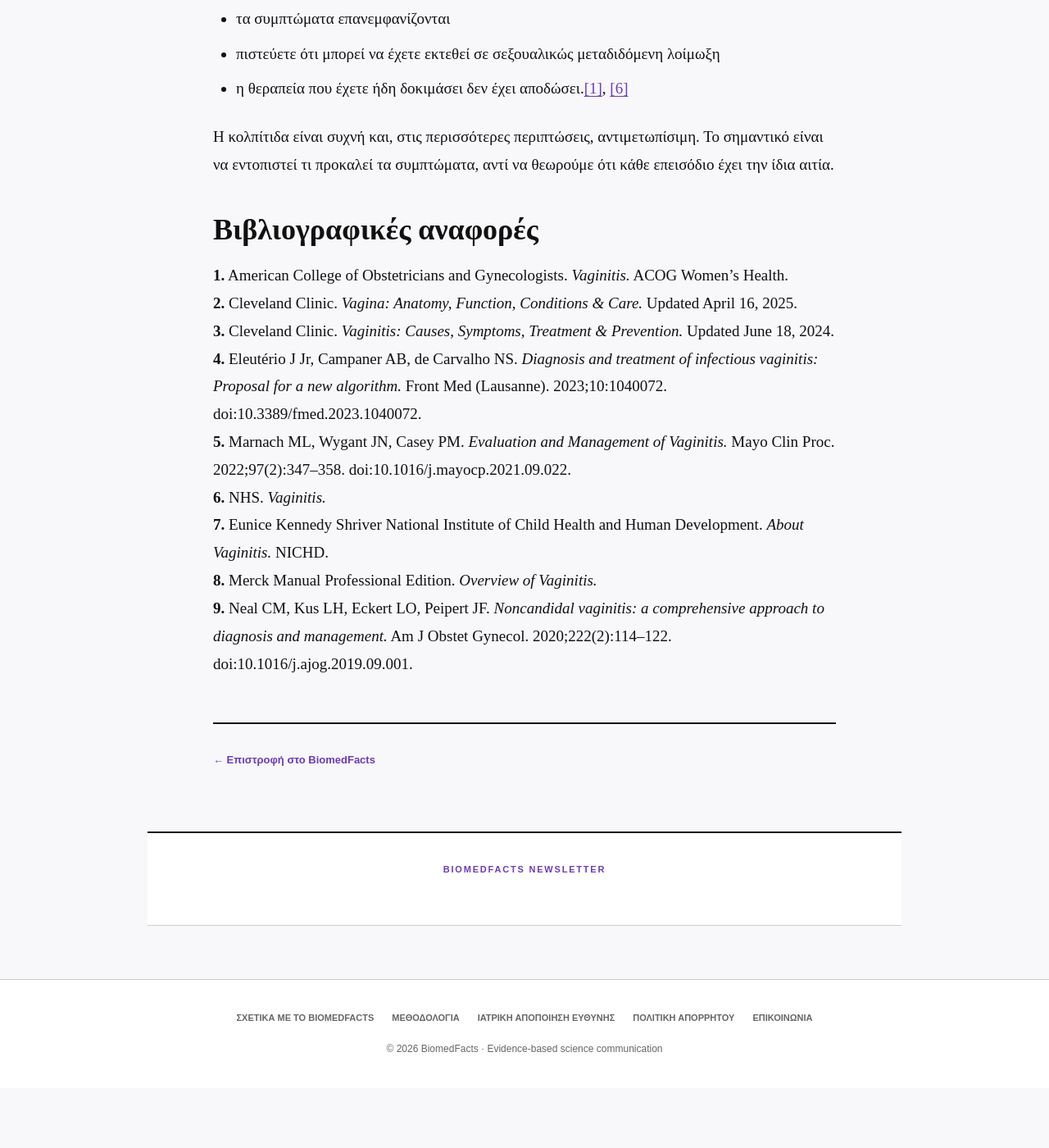
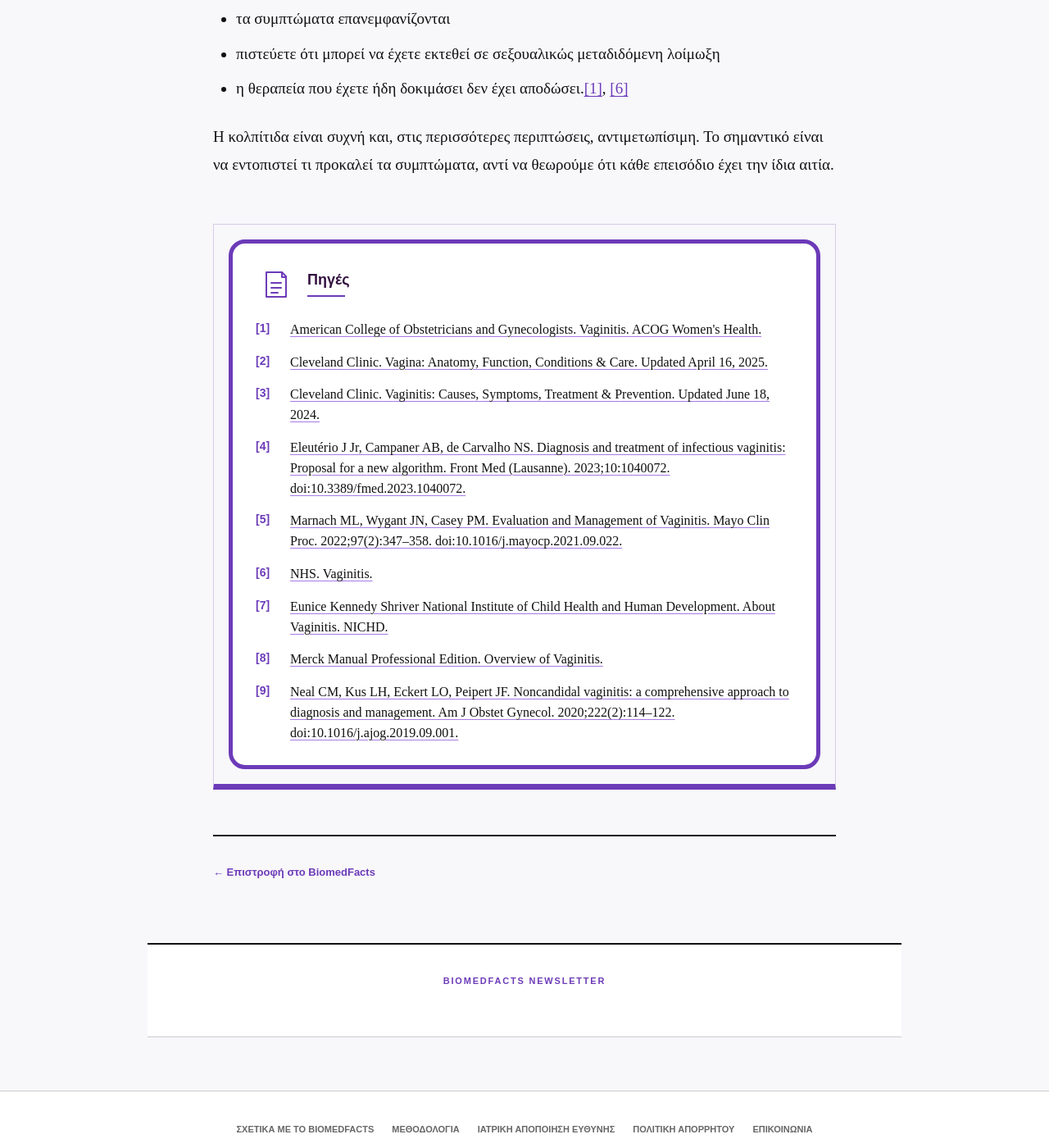
Before and after one commit to BiomedFacts/BiomedFacts, a Jekyll site: the page built from _posts/2026-09-12-kolpitida-syxnes-aities-symptwmata-kai-pws-na-prostateyseis-thn-ygeia-toy-kolpoy-soy.md, in a window 1280 px wide and 1400 px high, scrolled down 8303 px. Shown: the whole window at 82% size. Built offline with Jekyll 4.4.1, drawn with Linux system fonts in a browser that asks for light colours; before the commit the page ends 9630 px from its top, so only the background shows below that; some of the changed lines change nothing that is shown.

Commit message:
Update _posts/2026-09-12-kolpitida-syxnes-aities-symptwmata-kai-pws-na-prostateyseis-thn-ygeia-toy-kolpoy-soy.md (via Pages CMS)

```diff
--- a/_posts/2026-09-12-kolpitida-syxnes-aities-symptwmata-kai-pws-na-prostateyseis-thn-ygeia-toy-kolpoy-soy.md
+++ b/_posts/2026-09-12-kolpitida-syxnes-aities-symptwmata-kai-pws-na-prostateyseis-thn-ygeia-toy-kolpoy-soy.md
@@ -21,6 +21,35 @@
   μεταδιδόμενες λοιμώξεις, ορμονικές μεταβολές ή ερεθισμό. Επειδή διαφορετικές
   παθήσεις μπορεί να προκαλούν παρόμοια συμπτώματα, η σωστή διάγνωση είναι
   σημαντική για την επιλογή της κατάλληλης θεραπείας.
+sources:
+  - reference: American College of Obstetricians and Gynecologists. Vaginitis. ACOG
+      Women's Health.
+    url: https://www.acog.org/womens-health/faqs/vaginitis
+  - reference: "Cleveland Clinic. Vagina: Anatomy, Function, Conditions & Care.
+      Updated April 16, 2025."
+    url: https://my.clevelandclinic.org/health/body/22469-vagina
+  - reference: "Cleveland Clinic. Vaginitis: Causes, Symptoms, Treatment &
+      Prevention. Updated June 18, 2024."
+    url: https://my.clevelandclinic.org/health/diseases/9131-vaginitis
+  - reference: "Eleutério J Jr, Campaner AB, de Carvalho NS. Diagnosis and treatment
+      of infectious vaginitis: Proposal for a new algorithm. Front Med
+      (Lausanne). 2023;10:1040072. doi:10.3389/fmed.2023.1040072."
+    url: https://doi.org/10.3389/fmed.2023.1040072
+  - reference: Marnach ML, Wygant JN, Casey PM. Evaluation and Management of
+      Vaginitis. Mayo Clin Proc. 2022;97(2):347–358.
+      doi:10.1016/j.mayocp.2021.09.022.
+    url: https://www.mayoclinicproceedings.org/article/S0025-6196(21)00879-X/fulltext
+  - reference: NHS. Vaginitis.
+    url: https://www.nhs.uk/conditions/vaginitis/
+  - reference: Eunice Kennedy Shriver National Institute of Child Health and Human
+      Development. About Vaginitis. NICHD.
+    url: https://www.nichd.nih.gov/health/topics/factsheets/vaginitis
+  - reference: Merck Manual Professional Edition. Overview of Vaginitis.
+    url: https://www.merckmanuals.com/professional/gynecology-and-obstetrics/vaginitis-cervicitis-and-pelvic-inflammatory-disease/overview-of-vaginitis
+  - reference: "Neal CM, Kus LH, Eckert LO, Peipert JF. Noncandidal vaginitis: a
+      comprehensive approach to diagnosis and management. Am J Obstet Gynecol.
+      2020;222(2):114–122. doi:10.1016/j.ajog.2019.09.001."
+    url: https://linkinghub.elsevier.com/retrieve/pii/S0002937819311068
 ---
 Έχετε ποτέ εμφανίσει κνησμό, αίσθημα καύσου, ενόχληση κατά τη σεξουαλική επαφή ή κάποια αισθητή αλλαγή στις κολπικές εκκρίσεις; Αυτά τα συμπτώματα μπορεί να είναι ενοχλητικά και, εύλογα, να προκαλούν ανησυχία.
 
@@ -175,15 +204,3 @@
 - η θεραπεία που έχετε ήδη δοκιμάσει δεν έχει αποδώσει.[[1]](https://www.acog.org/womens-health/faqs/vaginitis), [[6]](https://www.nhs.uk/conditions/vaginitis/)
 
 Η κολπίτιδα είναι συχνή και, στις περισσότερες περιπτώσεις, αντιμετωπίσιμη. Το σημαντικό είναι να εντοπιστεί τι προκαλεί τα συμπτώματα, αντί να θεωρούμε ότι κάθε επεισόδιο έχει την ίδια αιτία.
-
-# Βιβλιογραφικές αναφορές
-
-**1.** American College of Obstetricians and Gynecologists. *Vaginitis.* ACOG Women's Health.
-**2.** Cleveland Clinic. *Vagina: Anatomy, Function, Conditions & Care.* Updated April 16, 2025.
-**3.** Cleveland Clinic. *Vaginitis: Causes, Symptoms, Treatment & Prevention.* Updated June 18, 2024.
-**4.** Eleutério J Jr, Campaner AB, de Carvalho NS. *Diagnosis and treatment of infectious vaginitis: Proposal for a new algorithm.* Front Med (Lausanne). 2023;10:1040072. doi:10.3389/fmed.2023.1040072.
-**5.** Marnach ML, Wygant JN, Casey PM. *Evaluation and Management of Vaginitis.* Mayo Clin Proc. 2022;97(2):347–358. doi:10.1016/j.mayocp.2021.09.022.
-**6.** NHS. *Vaginitis.*
-**7.** Eunice Kennedy Shriver National Institute of Child Health and Human Development. *About Vaginitis.* NICHD.
-**8.** Merck Manual Professional Edition. *Overview of Vaginitis.*
-**9.** Neal CM, Kus LH, Eckert LO, Peipert JF. *Noncandidal vaginitis: a comprehensive approach to diagnosis and management.* Am J Obstet Gynecol. 2020;222(2):114–122. doi:10.1016/j.ajog.2019.09.001.
```
